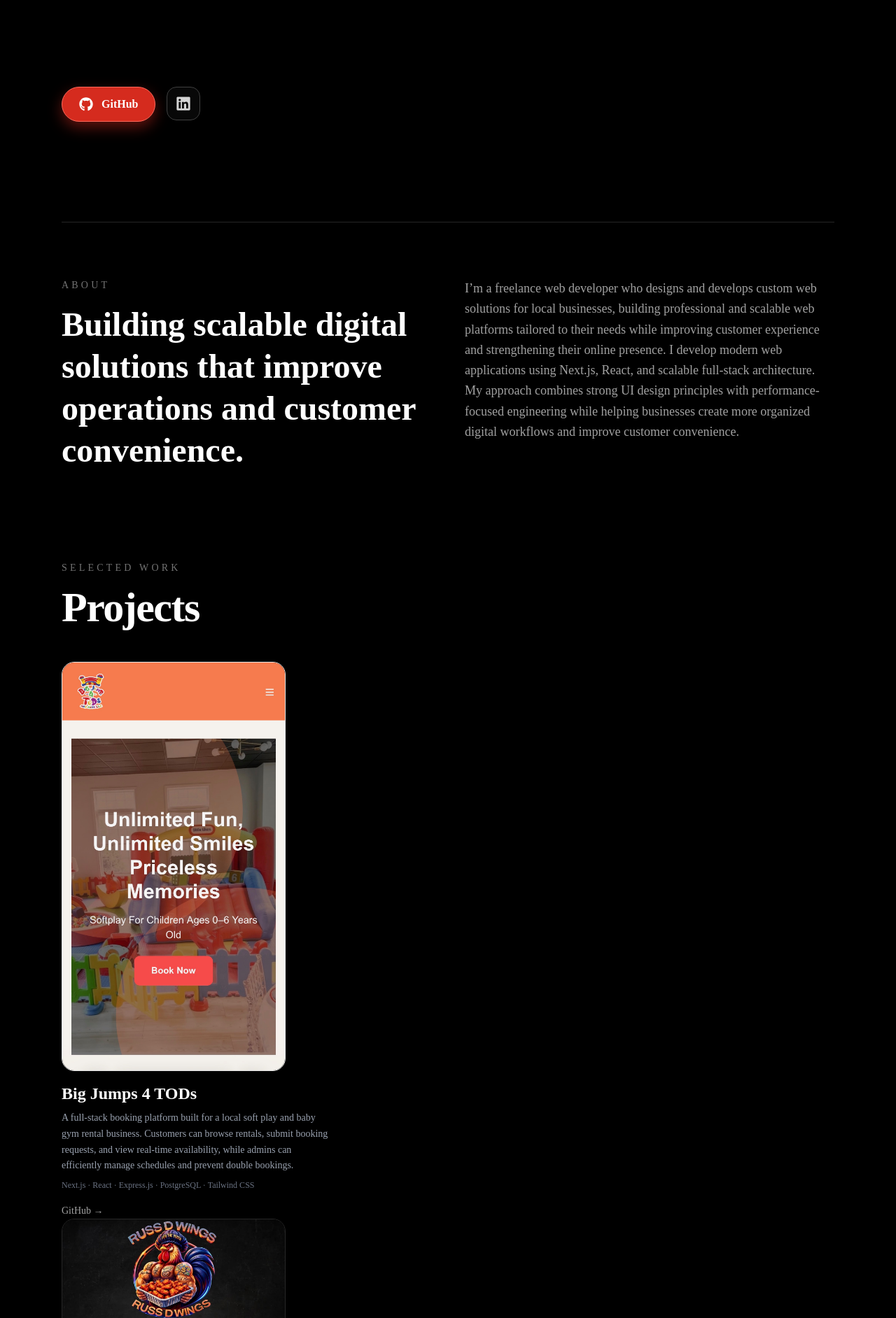
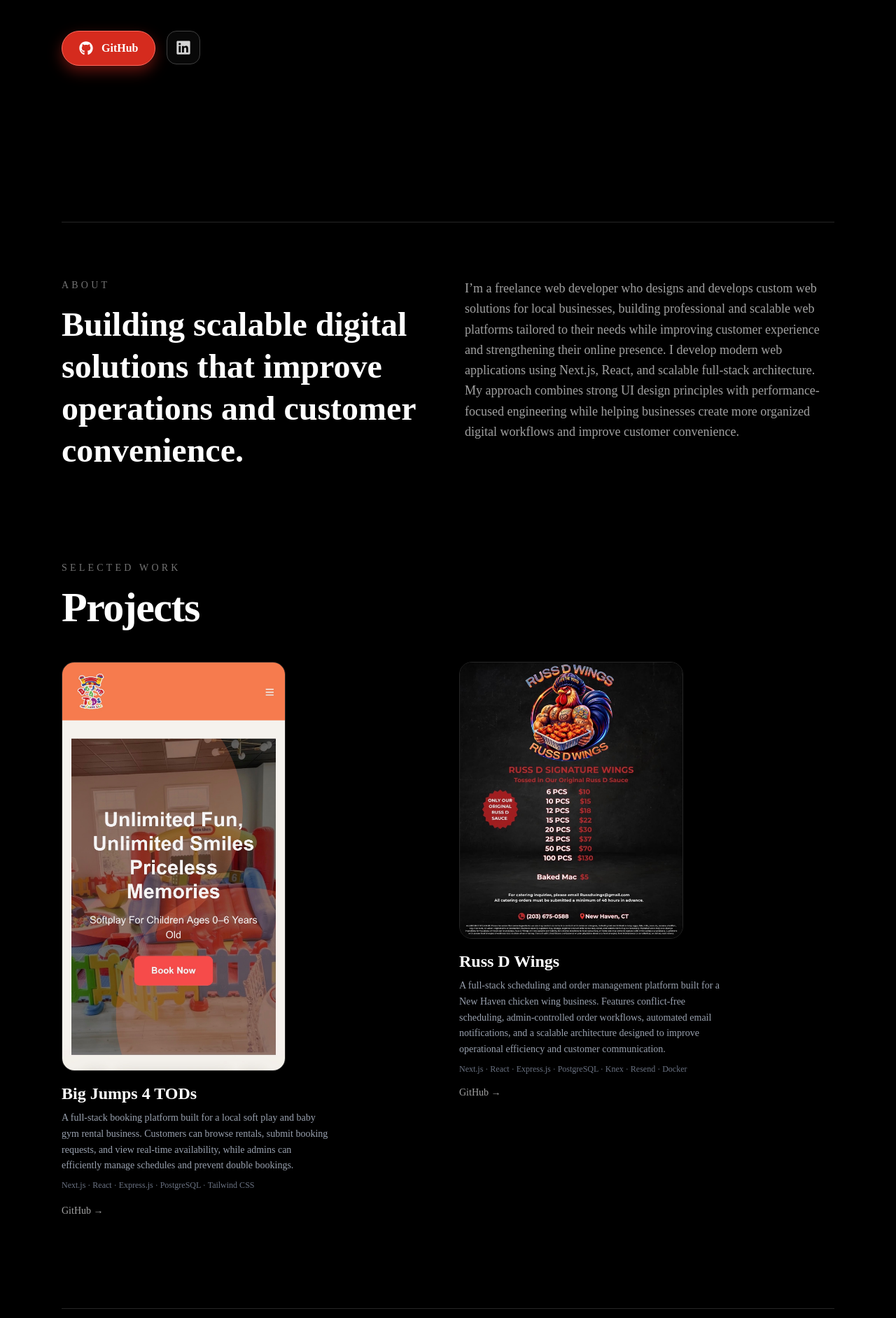
Before and after one commit to richdacoder/portfolio, a Next.js app in the folder projects/: page / in a window 1280 px wide. Shown: the part 476-2360 px from the top of the page at 70% size. Built offline with nearby package versions, Linux system fonts and the light colour scheme.

Commit message:
Fix HTML layout structure and clean up redundant DOM nodes

```diff
--- a/projects/src/app/page.js
+++ b/projects/src/app/page.js
@@ -41,7 +41,6 @@ function InteractiveBackground() {
       onMouseMove={handleMouseMove}
       className="absolute inset-0 overflow-hidden"
     >
-
       {/* Overlay to dim the background */}
       <div className="absolute inset-0 bg-black/60 pointer-events-none" />
     </div>
@@ -142,9 +141,6 @@ export default function Home() {
               transition={{ delay: 0.6, duration: 0.8 }}
               className="mt-10 flex flex-wrap gap-4"
             >
-              <div className="mt-10 flex flex-wrap gap-4">
-              <div className="mt-10 flex flex-wrap gap-4">
-
               <a
                 href="https://github.com/richdacoder"
                 target="_blank"
@@ -184,9 +180,7 @@ export default function Home() {
               >
                 <FaLinkedin size={22} />
               </a>
-
-</div>
-</div>            </motion.div>
+            </motion.div>
           </div>
 
           {/* RESTORED PROFILE CONTAINER */}
@@ -201,15 +195,14 @@ export default function Home() {
             onMouseLeave={() => setHovered(false)}
           >
             <Image
-              src="/img/profilepic.JPEG" // Prefixed with slash to pull from public folder
+              src="/img/profilepic.JPEG"
               alt="Profile"
               fill
               priority
-              sizes="(max-w-768px) 256px, 320px"
+              sizes="(max-width: 768px) 256px, 320px"
               className="object-cover"
             />
           </motion.div>
-
         </motion.header>
 
         <section className="border-t border-neutral-800 pt-20">
@@ -231,7 +224,6 @@ export default function Home() {
               modern web applications using Next.js, React, and scalable full-stack architecture. My
               approach combines strong UI design principles with performance-focused engineering while
               helping businesses create more organized digital workflows and improve customer convenience.
-
             </p>
           </div>
         </section>
@@ -242,12 +234,14 @@ export default function Home() {
               <p className="text-sm uppercase tracking-[0.3em] text-neutral-500 mb-4">
                 Selected Work
               </p>
-
               <h2 className="text-4xl md:text-6xl font-bold tracking-tight">
                 Projects
               </h2>
             </div>
           </div>
+
+          <div className="grid md:grid-cols-2 gap-8">
+            {/* Project 1 */}
             <div className="space-y-4 max-w-sm">
               <a
                 href="https://big-jumps-4-tods.onrender.com/"
@@ -261,13 +255,12 @@ export default function Home() {
                   width={320}
                   height={240}
                   sizes="(max-width: 768px) 256px, 320px"
-                className="rounded-2xl border transition-transform duration-300 group-hover:scale-[1.02]"
+                  className="rounded-2xl border border-neutral-800 transition-transform duration-300 group-hover:scale-[1.02]"
                 />
                 <div className="mt-4 space-y-2">
                   <h3 className="text-2xl font-bold">
                     Big Jumps 4 TODs
                   </h3>
-
                   <p className="text-sm text-gray-400 leading-relaxed">
                     A full-stack booking platform built for a local soft play
                     and baby gym rental business. Customers can browse rentals,
@@ -275,13 +268,11 @@ export default function Home() {
                     while admins can efficiently manage schedules and prevent
                     double bookings.
                   </p>
-
                   <p className="text-xs text-gray-500">
                     Next.js · React · Express.js · PostgreSQL · Tailwind CSS
                   </p>
                 </div>
               </a>
-
               <a
                 href="https://github.com/richdacoder/Big-jumps-4-tods"
                 target="_blank"
@@ -290,9 +281,9 @@ export default function Home() {
               >
                 GitHub →
               </a>
+            </div>
 
-</div>        </section>
-
+            {/* Project 2 */}
             <div className="space-y-4 max-w-sm">
               <div className="group">
                 <a
@@ -314,7 +305,6 @@ export default function Home() {
                   <h3 className="text-2xl font-bold">
                     Russ D Wings
                   </h3>
-
                   <p className="text-sm text-gray-400 leading-relaxed">
                     A full-stack scheduling and order management platform built for a
                     New Haven chicken wing business. Features conflict-free scheduling,
@@ -322,11 +312,9 @@ export default function Home() {
                     and a scalable architecture designed to improve operational
                     efficiency and customer communication.
                   </p>
-
                   <p className="text-xs text-gray-500">
                     Next.js · React · Express.js · PostgreSQL · Knex · Resend · Docker
                   </p>
-
                   <div className="flex gap-4 pt-2">
                     <a
                       href="https://github.com/richdacoder/Russ-D-wings-"
@@ -340,6 +328,8 @@ export default function Home() {
                 </div>
               </div>
             </div>
+          </div>
+        </section>
 
         <section
           id="contact"
```
Also changed, not shown: 1 other file (tests, documents, lock files or other folders). Lines whose indentation alone changed are shown as unchanged.
